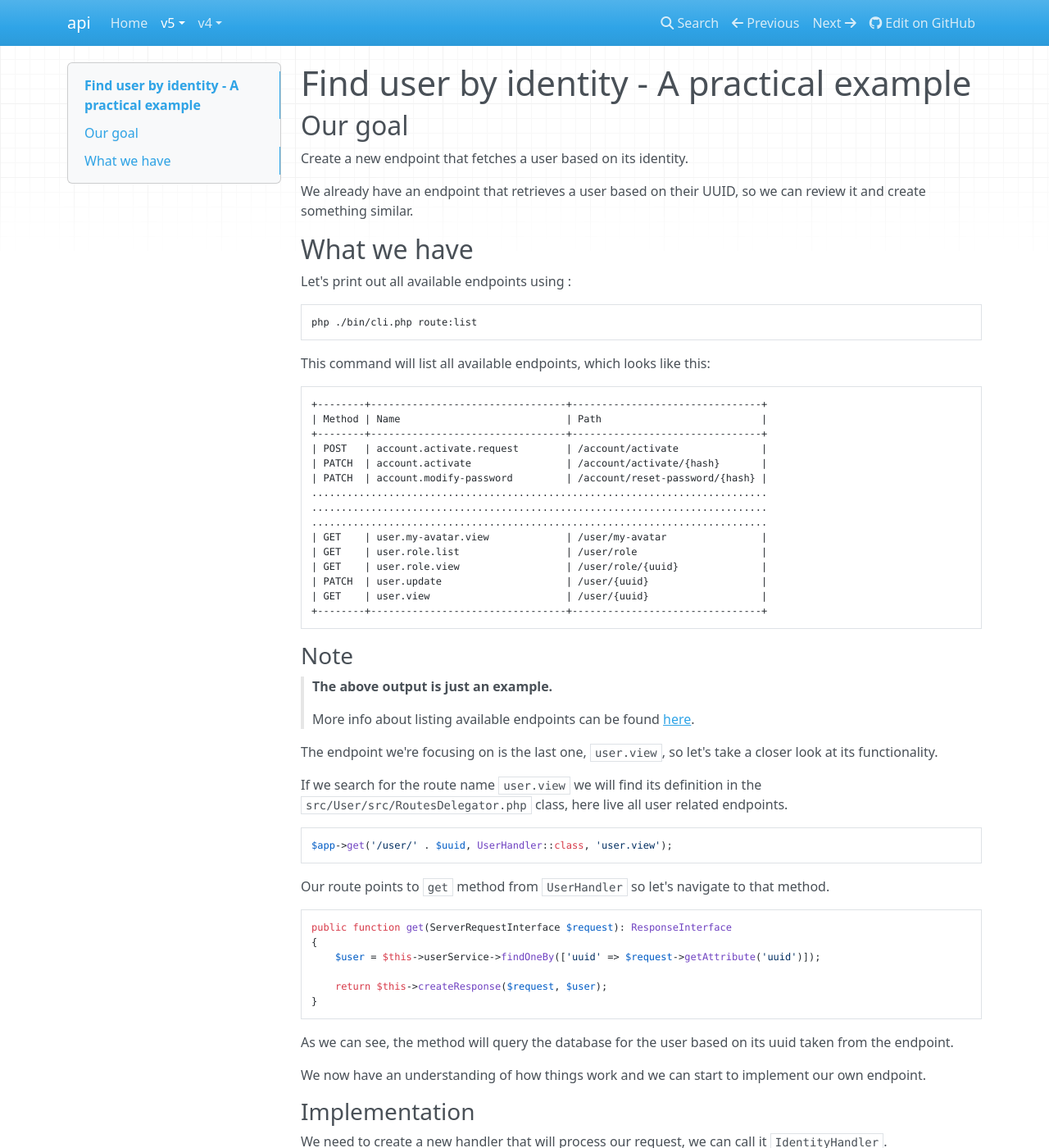
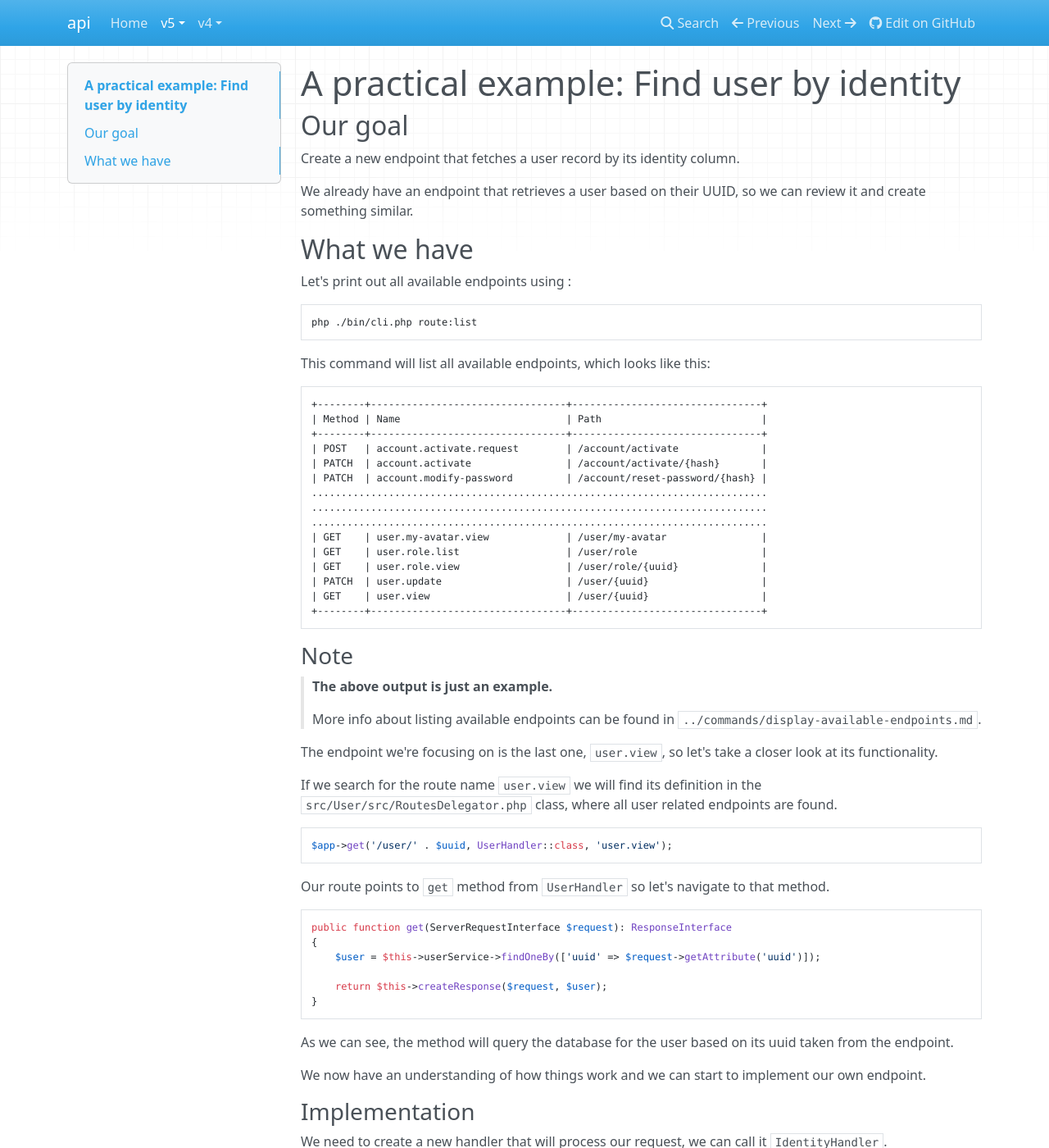
Before and after one commit to dotkernel/api-documentation, an MkDocs documentation site: the page built from docs/book/v5/tutorials/find-user-by-identity.md, in a window 1280 px wide and 1400 px high. Shown: the whole window at 82% size. Built offline with MkDocs 1.6.1, drawn with Linux system fonts in a browser that asks for light colours; nearby versions of some CDN libraries; some of the changed text lies outside the part shown.

````diff
--- a/docs/book/v5/tutorials/find-user-by-identity.md
+++ b/docs/book/v5/tutorials/find-user-by-identity.md
@@ -1,8 +1,8 @@
-# Find user by identity - A practical example
+# A practical example: Find user by identity
 
 ## Our goal
 
-Create a new endpoint that fetches a user based on its identity.
+Create a new endpoint that fetches a user record by its identity column.
 
 We already have an endpoint that retrieves a user based on their UUID, so we can review it and create something similar.
 
@@ -38,11 +38,11 @@ This command will list all available endpoints, which looks like this:
 
 > **The above output is just an example.**
 >
-> More info about listing available endpoints can be found [here](../commands/display-available-endpoints).
+> More info about listing available endpoints can be found in `../commands/display-available-endpoints.md`.
 
 The endpoint we're focusing on is the last one, `user.view`, so let's take a closer look at its functionality.
 
-If we search for the route name `user.view` we will find its definition in the `src/User/src/RoutesDelegator.php` class, here live all user related endpoints.
+If we search for the route name `user.view` we will find its definition in the `src/User/src/RoutesDelegator.php` class, where all user related endpoints are found.
 
 ```php
 $app->get('/user/' . $uuid, UserHandler::class, 'user.view');
@@ -133,11 +133,11 @@ Our handler is very similar to the existing one, with some extra steps:
 * We store the identity from the request in the `$identity` variable for later use.
 * If the identity is empty we throw a `BadRequestException` with an appropriate message.
 * If we can't find the user in the database we throw an `NotFoundException`.
-* We generate and return the response.
+* If the record is found, we generate and return the response.
 
-The next step is to register the new handler,
-to do this go to `src/User/src/ConfigProvider.php`
-and in the `getDependencies()` method under the `factories` key add `IdentityHandler::class => AttributedServiceFactory::class,`
+The next step is to register the new handler.
+To do this go to `src/User/src/ConfigProvider.php`.
+In the `getDependencies()` method under the `factories` key add `IdentityHandler::class => AttributedServiceFactory::class,`
 
 Next, create the route in `src/User/src/RoutesDelegator.php`:
 
@@ -157,7 +157,6 @@ The last step is to set permissions on the newly created route.
 
 Go to `config/autoload/authorization.global.php` and add our route name (`user.view.identity`) under the `UserRole::ROLE_GUEST` key
 This will give access to every user, including guests to view other accounts. (for the sake of simplicity)
-
 
 ### Writing tests
 
````
